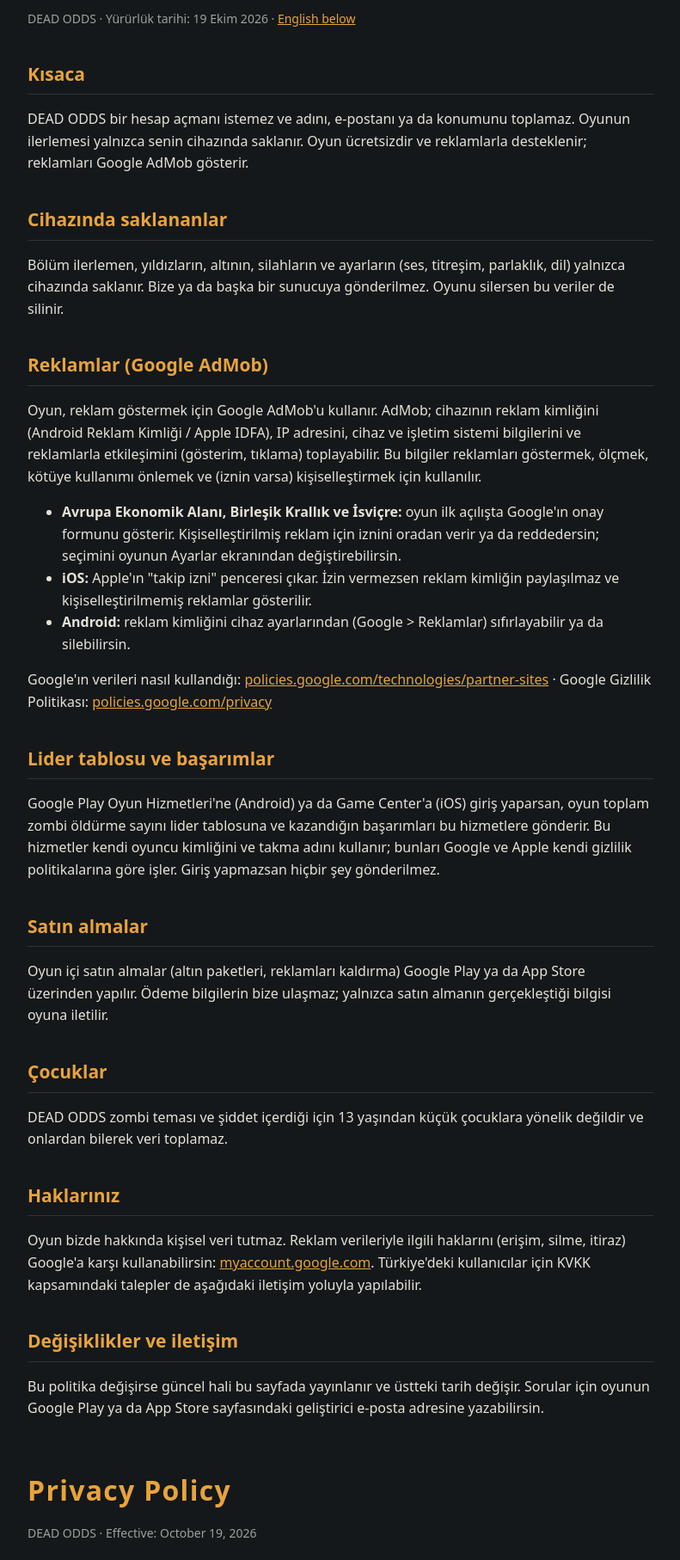
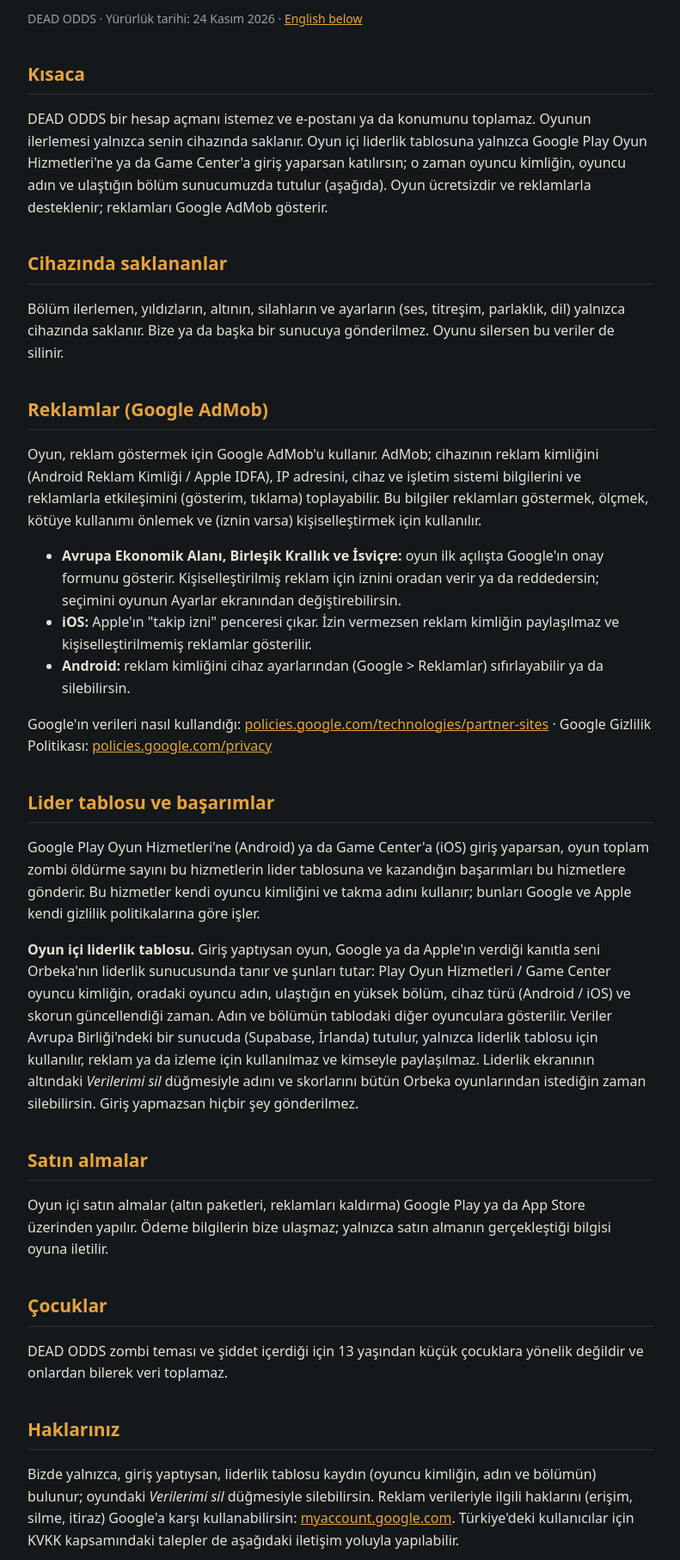
Before and after one commit to talhaturker/talhaturker.github.io, a plain HTML site: page privacy.html in a window 1280 px wide. Shown: the part 86-1900 px from the top of the page at 86% size, without its empty margins (244-1035 px from the left). Drawn offline with Linux system fonts and the light colour scheme.

Commit message:
DEAD ODDS privacy: in-game leaderboard (Play Games / Game Center ID and name, level reached, EU server, delete my data)

```diff
--- a/privacy.html
+++ b/privacy.html
@@ -9,10 +9,10 @@
 <body>
 <main>
 <h1>Gizlilik Politikası</h1>
-<p class="muted">DEAD ODDS · Yürürlük tarihi: 19 Ekim 2026 · <a href="#en">English below</a></p>
+<p class="muted">DEAD ODDS · Yürürlük tarihi: 24 Kasım 2026 · <a href="#en">English below</a></p>
 
 <h2>Kısaca</h2>
-<p>DEAD ODDS bir hesap açmanı istemez ve adını, e-postanı ya da konumunu toplamaz. Oyunun ilerlemesi yalnızca senin cihazında saklanır. Oyun ücretsizdir ve reklamlarla desteklenir; reklamları Google AdMob gösterir.</p>
+<p>DEAD ODDS bir hesap açmanı istemez ve e-postanı ya da konumunu toplamaz. Oyunun ilerlemesi yalnızca senin cihazında saklanır. Oyun içi liderlik tablosuna yalnızca Google Play Oyun Hizmetleri'ne ya da Game Center'a giriş yaparsan katılırsın; o zaman oyuncu kimliğin, oyuncu adın ve ulaştığın bölüm sunucumuzda tutulur (aşağıda). Oyun ücretsizdir ve reklamlarla desteklenir; reklamları Google AdMob gösterir.</p>
 
 <h2>Cihazında saklananlar</h2>
 <p>Bölüm ilerlemen, yıldızların, altının, silahların ve ayarların (ses, titreşim, parlaklık, dil) yalnızca cihazında saklanır. Bize ya da başka bir sunucuya gönderilmez. Oyunu silersen bu veriler de silinir.</p>
@@ -27,7 +27,8 @@
 <p>Google'ın verileri nasıl kullandığı: <a href="https://policies.google.com/technologies/partner-sites">policies.google.com/technologies/partner-sites</a> · Google Gizlilik Politikası: <a href="https://policies.google.com/privacy">policies.google.com/privacy</a></p>
 
 <h2>Lider tablosu ve başarımlar</h2>
-<p>Google Play Oyun Hizmetleri'ne (Android) ya da Game Center'a (iOS) giriş yaparsan, oyun toplam zombi öldürme sayını lider tablosuna ve kazandığın başarımları bu hizmetlere gönderir. Bu hizmetler kendi oyuncu kimliğini ve takma adını kullanır; bunları Google ve Apple kendi gizlilik politikalarına göre işler. Giriş yapmazsan hiçbir şey gönderilmez.</p>
+<p>Google Play Oyun Hizmetleri'ne (Android) ya da Game Center'a (iOS) giriş yaparsan, oyun toplam zombi öldürme sayını bu hizmetlerin lider tablosuna ve kazandığın başarımları bu hizmetlere gönderir. Bu hizmetler kendi oyuncu kimliğini ve takma adını kullanır; bunları Google ve Apple kendi gizlilik politikalarına göre işler.</p>
+<p><strong>Oyun içi liderlik tablosu.</strong> Giriş yaptıysan oyun, Google ya da Apple'ın verdiği kanıtla seni Orbeka'nın liderlik sunucusunda tanır ve şunları tutar: Play Oyun Hizmetleri / Game Center oyuncu kimliğin, oradaki oyuncu adın, ulaştığın en yüksek bölüm, cihaz türü (Android / iOS) ve skorun güncellendiği zaman. Adın ve bölümün tablodaki diğer oyunculara gösterilir. Veriler Avrupa Birliği'ndeki bir sunucuda (Supabase, İrlanda) tutulur, yalnızca liderlik tablosu için kullanılır, reklam ya da izleme için kullanılmaz ve kimseyle paylaşılmaz. Liderlik ekranının altındaki <em>Verilerimi sil</em> düğmesiyle adını ve skorlarını bütün Orbeka oyunlarından istediğin zaman silebilirsin. Giriş yapmazsan hiçbir şey gönderilmez.</p>
 
 <h2>Satın almalar</h2>
 <p>Oyun içi satın almalar (altın paketleri, reklamları kaldırma) Google Play ya da App Store üzerinden yapılır. Ödeme bilgilerin bize ulaşmaz; yalnızca satın almanın gerçekleştiği bilgisi oyuna iletilir.</p>
@@ -36,16 +37,16 @@
 <p>DEAD ODDS zombi teması ve şiddet içerdiği için 13 yaşından küçük çocuklara yönelik değildir ve onlardan bilerek veri toplamaz.</p>
 
 <h2>Haklarınız</h2>
-<p>Oyun bizde hakkında kişisel veri tutmaz. Reklam verileriyle ilgili haklarını (erişim, silme, itiraz) Google'a karşı kullanabilirsin: <a href="https://myaccount.google.com/data-and-privacy">myaccount.google.com</a>. Türkiye'deki kullanıcılar için KVKK kapsamındaki talepler de aşağıdaki iletişim yoluyla yapılabilir.</p>
+<p>Bizde yalnızca, giriş yaptıysan, liderlik tablosu kaydın (oyuncu kimliğin, adın ve bölümün) bulunur; oyundaki <em>Verilerimi sil</em> düğmesiyle silebilirsin. Reklam verileriyle ilgili haklarını (erişim, silme, itiraz) Google'a karşı kullanabilirsin: <a href="https://myaccount.google.com/data-and-privacy">myaccount.google.com</a>. Türkiye'deki kullanıcılar için KVKK kapsamındaki talepler de aşağıdaki iletişim yoluyla yapılabilir.</p>
 
 <h2>Değişiklikler ve iletişim</h2>
 <p>Bu politika değişirse güncel hali bu sayfada yayınlanır ve üstteki tarih değişir. Sorular için oyunun Google Play ya da App Store sayfasındaki geliştirici e-posta adresine yazabilirsin.</p>
 
 <h1 id="en" style="margin-top:56px">Privacy Policy</h1>
-<p class="muted">DEAD ODDS · Effective: October 19, 2026</p>
+<p class="muted">DEAD ODDS · Effective date: November 24, 2026</p>
 
 <h2>In short</h2>
-<p>DEAD ODDS does not ask you to create an account and does not collect your name, email or location. Your game progress is stored only on your device. The game is free and supported by ads, which are served by Google AdMob.</p>
+<p>DEAD ODDS does not ask you to create an account and does not collect your email or location. Your game progress is stored only on your device. You join the in-game leaderboard only if you sign in to Google Play Games Services or Game Center; then your player ID, player name and the level you reached are kept on our server (see below). The game is free and supported by ads, which are served by Google AdMob.</p>
 
 <h2>Stored on your device</h2>
 <p>Your level progress, stars, coins, weapons and settings (sound, vibration, brightness, language) are stored only on your device and are not sent to us or to any other server. Deleting the game deletes this data.</p>
@@ -60,7 +61,8 @@
 <p>How Google uses data: <a href="https://policies.google.com/technologies/partner-sites">policies.google.com/technologies/partner-sites</a> · Google Privacy Policy: <a href="https://policies.google.com/privacy">policies.google.com/privacy</a></p>
 
 <h2>Leaderboards and achievements</h2>
-<p>If you sign in to Google Play Games Services (Android) or Game Center (iOS), the game sends your total zombie kills to the leaderboard and the achievements you earn to that service. These services use their own player ID and nickname, processed by Google and Apple under their own privacy policies. If you do not sign in, nothing is sent.</p>
+<p>If you sign in to Google Play Games Services (Android) or Game Center (iOS), the game sends your total zombie kills to that service's leaderboard and the achievements you earn to that service. These services use their own player ID and nickname, processed by Google and Apple under their own privacy policies.</p>
+<p><strong>In-game leaderboard.</strong> If you are signed in, the game uses a proof from Google or Apple to recognise you on Orbeka's leaderboard server, which keeps: your Play Games Services / Game Center player ID, your player name there, the highest level you reached, the device type (Android / iOS) and when your score was updated. Your name and level are shown to the other players on the board. The data is kept on a server in the European Union (Supabase, Ireland), used only for the leaderboard, never for ads or tracking, and not shared with anyone. You can delete your name and scores from every Orbeka game at any time with the <em>Delete my data</em> button at the bottom of the leaderboard screen. If you do not sign in, nothing is sent.</p>
 
 <h2>Purchases</h2>
 <p>In-app purchases (coin packs, remove ads) are made through Google Play or the App Store. Your payment details never reach us; the game only learns that a purchase was completed.</p>
@@ -69,7 +71,7 @@
 <p>Because of its zombie theme and violence, DEAD ODDS is not directed at children under 13 and does not knowingly collect data from them.</p>
 
 <h2>Your rights</h2>
-<p>We do not hold personal data about you. You can exercise your rights over advertising data (access, deletion, objection) with Google: <a href="https://myaccount.google.com/data-and-privacy">myaccount.google.com</a>.</p>
+<p>The only data we hold is your leaderboard record (player ID, name and level), and only if you signed in; you can delete it with the <em>Delete my data</em> button in the game. You can exercise your rights over advertising data (access, deletion, objection) with Google: <a href="https://myaccount.google.com/data-and-privacy">myaccount.google.com</a>.</p>
 
 <h2>Changes and contact</h2>
 <p>If this policy changes, the new version is published on this page and the date above changes. For questions, write to the developer email address on the game's Google Play or App Store page.</p>
```
